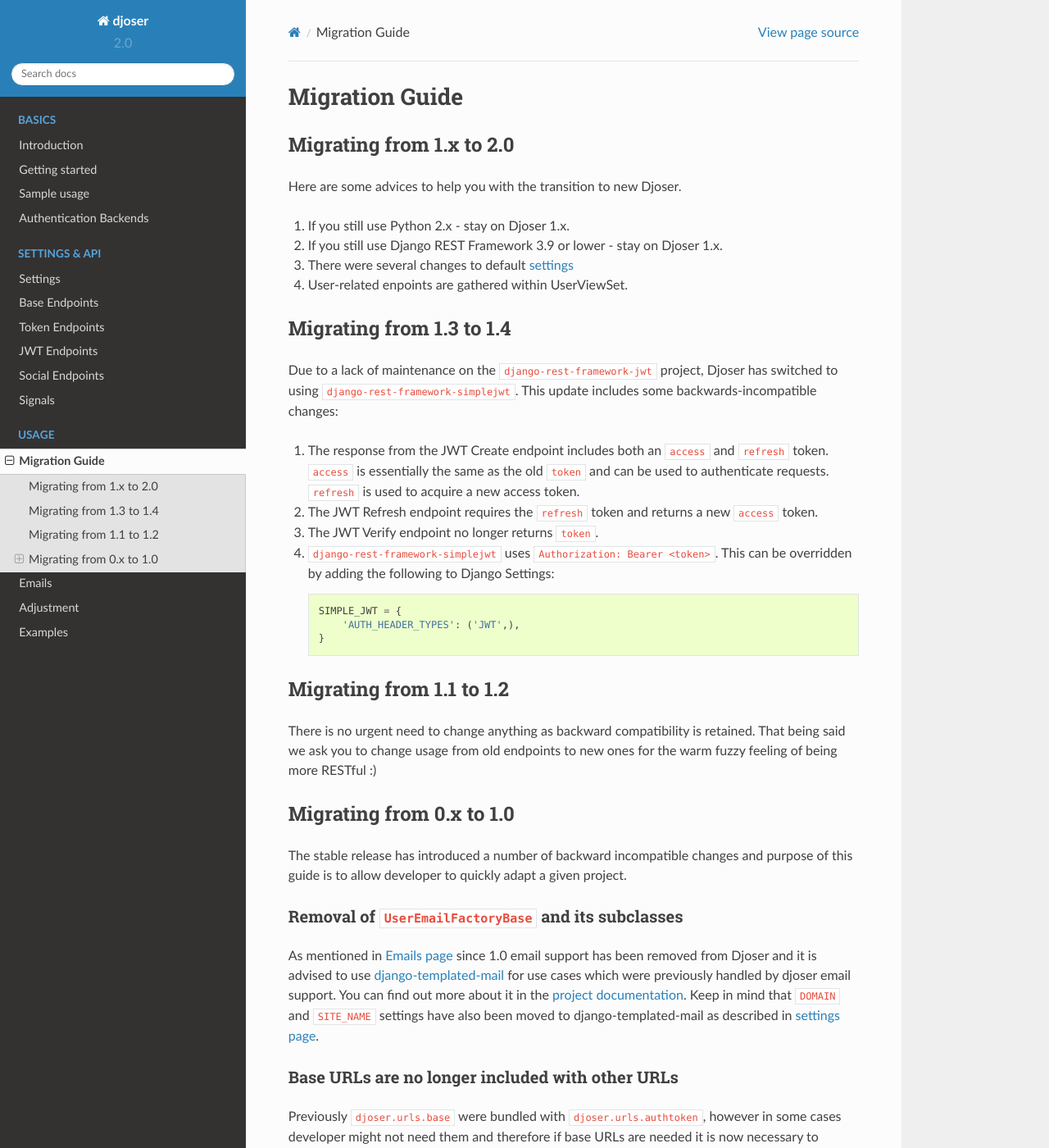
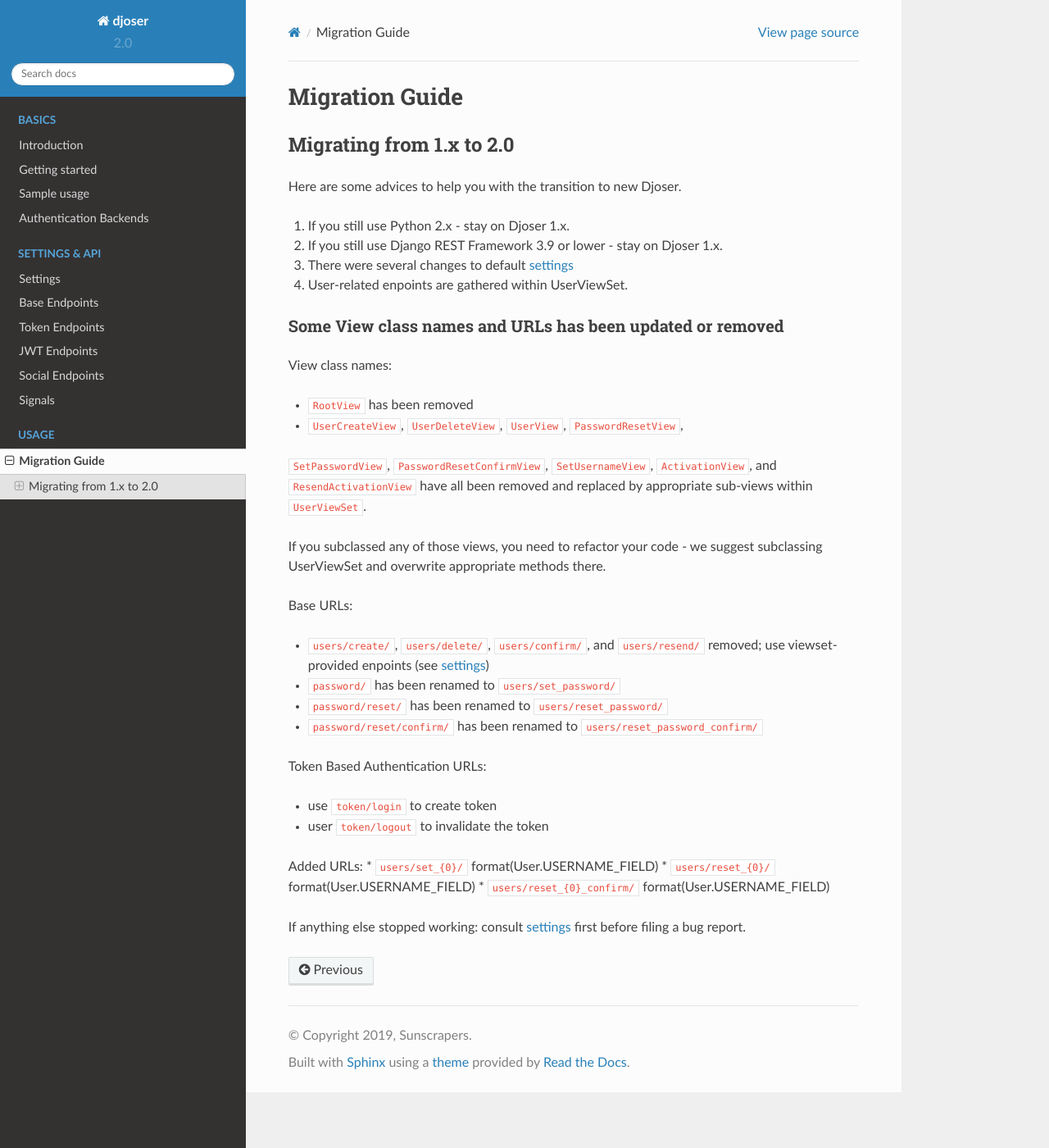
Before and after one commit to sunscrapers/djoser, a Sphinx documentation site: the page built from docs/source/migration_guide.rst, in a window 1280 px wide and 1400 px high. Shown: the whole window at 82% size. Built offline with Sphinx 7.4.7 and the Read the Docs theme 2.0.0, drawn with Linux system fonts in a browser that asks for light colours; some of the changed text lies outside the part shown.

Commit message:
Fix documentation

````diff
--- a/docs/source/getting_started.rst
+++ b/docs/source/getting_started.rst
@@ -32,17 +32,19 @@ Supported Python versions
 * Python 3.5
 * Python 3.6
 * Python 3.7
+* Python 3.8
 
 Supported Django versions
 -------------------------
 
-* Django 2.1
+* Django 1.11
 * Django 2.2
 
 Supported Django Rest Framework versions
 ----------------------------------------
 
 * Django Rest Framework 3.9
+* Django Rest Framework 3.10
 
 Installation
 ------------
--- a/docs/source/index.rst
+++ b/docs/source/index.rst
@@ -35,9 +35,6 @@ Welcome to djoser's documentation!
     :caption: Usage
 
     migration_guide
-    emails
-    adjustment
-    examples
 
 Indices and tables
 ==================
--- a/docs/source/migration_guide.rst
+++ b/docs/source/migration_guide.rst
@@ -13,154 +13,38 @@ Here are some advices to help you with the transition to new Djoser.
 #. There were several changes to default :doc:`settings<settings>`
 #. User-related enpoints are gathered within UserViewSet.
 
--------------------------
-Migrating from 1.3 to 1.4
--------------------------
-
-Due to a lack of maintenance on the ``django-rest-framework-jwt`` project, Djoser
-has switched to using ``django-rest-framework-simplejwt``. This update includes
-some backwards-incompatible changes:
-
-#. The response from the JWT Create endpoint includes both an ``access`` and
-   ``refresh`` token. ``access`` is essentially the same as the old ``token`` and
-   can be used to authenticate requests. ``refresh`` is used to acquire a new
-   access token.
-#. The JWT Refresh endpoint requires the ``refresh`` token and returns a new
-   ``access`` token.
-#. The JWT Verify endpoint no longer returns ``token``.
-#. ``django-rest-framework-simplejwt`` uses ``Authorization: Bearer <token>``.
-   This can be overridden by adding the following to Django Settings:
-
-   .. code-block:: python
-
-     SIMPLE_JWT = {
-         'AUTH_HEADER_TYPES': ('JWT',),
-     }
-
--------------------------
-Migrating from 1.1 to 1.2
--------------------------
-
-There is no urgent need to change anything as backward compatibility is retained.
-That being said we ask you to change usage from old endpoints to new  ones
-for the warm fuzzy feeling of being more RESTful :)
-
-
--------------------------
-Migrating from 0.x to 1.0
--------------------------
-
-The stable release has introduced a number of backward incompatible changes and
-purpose of this guide is to allow developer to quickly adapt a given project.
-
-Removal of ``UserEmailFactoryBase`` and its subclasses
-------------------------------------------------------
-
-As mentioned in `Emails page <http://djoser.readthedocs.io/en/latest/emails.html>`_
-since 1.0 email support has been removed from Djoser and it is advised to
-use `django-templated-mail <https://github.com/sunscrapers/django-templated-mail>`_
-for use cases which were previously handled by djoser email support.
-You can find out more about it in the
-`project documentation <http://django-templated-mail.readthedocs.io/en/latest/>`_.
-Keep in mind that ``DOMAIN`` and ``SITE_NAME`` settings have also been moved to
-django-templated-mail as described in
-`settings page <http://django-templated-mail.readthedocs.io/en/latest/settings.html>`_.
-
-Base URLs are no longer included with other URLs
-------------------------------------------------
-
-Previously ``djoser.urls.base`` were bundled with ``djoser.urls.authtoken``,
-however in some cases developer might not need them and therefore if
-base URLs are needed it is now necessary to explicitly include them, e.g.:
-
-.. code-block:: python
-
-    urlpatterns = [
-        (...),
-        url(r'^auth/', include('djoser.urls')),
-        url(r'^auth/', include('djoser.urls.authtoken')),
-    ]
-
-Dropped support for Django < 1.10
----------------------------------
-
-Support for Django 1.8 and 1.9 has been dropped in Django REST Framework 3.7
-and hence there was no reason to keep it in djoser. It is recommended to upgrade
-to Django 1.11, since 1.10 will EOL in December 2017.
-`Django Deprecation Timeline <https://docs.djangoproject.com/en/1.11/internals/deprecation/>`_
-and `Django Release Notes <https://docs.djangoproject.com/en/1.11/releases/>`_
-are very helpful in the process.
-
-Some View class names and URLs has been updated
------------------------------------------------
-
-Also please note that for sake of consistency all URLs now end with a trailing slash. The trailing slash is optional to ensure compatibility with frontend tools that strip the trailing slash (eg Google's Chrome browser and Angular framework).
-
-View class names:
-
-* ``RegistrationView`` has been renamed to ``UserCreateView``
-* ``LoginView`` has been renamed to ``TokenCreateView``
-* ``LogoutView`` has been renamed to ``TokenDestroyView``
-
-Base URLs:
-
-* ``register/`` has been renamed to ``users/create/``
-* ``register`` URL name has been renamed to ``user-create``
-* ``activate/`` has been renamed to ``users/activate/``
-* ``activate`` URL name has been renamed to ``user-activate``
-
-Token Based Authentication URLs:
-
-* ``login/`` has been renamed to ``token/create/``
-* ``login`` URL name has been renamed to ``token-create``
-* ``logout/`` has been renamed to ``token/destroy/``
-* ``logout`` URL name has been renamed to ``token-destroy``
-
-Dropped support for Django < 2.0
----------------------------------
-
-Support for Django < 2.0 has been dropped in Djoser version 2. It is
-recommended to upgrade to latest version of Django (2.2.1).
 
 Some View class names and URLs has been updated or removed
 ----------------------------------------------------------
 
 View class names:
 
-* ``RootView`` has been removed``
-* ``UserCreateView`` has been replaced to ``UserViewSet``
-* ``UserDeleteView`` has been replaced to ``UserViewSet``
-* ``UserView`` has been replaced to ``UserViewSet``
-* ``PasswordResetView`` has been replaced to ``UserViewSet``
-* ``SetPasswordView`` has been replaced to ``UserViewSet``
-* ``PasswordResetConfirmView`` has been replaced to ``UserViewSet``
-* ``SetUsernameView`` has been replaced to ``UserViewSet``
-* ``ActivationView`` has been replaced to ``UserViewSet``
-* ``ResendActivationView`` has been replaced to ``UserViewSet``
+* ``RootView`` has been removed
+* ``UserCreateView``, ``UserDeleteView``, ``UserView``, ``PasswordResetView``,
+``SetPasswordView``,  ``PasswordResetConfirmView``, ``SetUsernameView``,
+``ActivationView``, and ``ResendActivationView`` have all been removed
+and replaced by appropriate sub-views within ``UserViewSet``.
+
+If you subclassed any of those views, you need to refactor your code - we suggest
+subclassing UserViewSet and overwrite appropriate methods there.
 
 Base URLs:
 
-* ``users/create/`` has been renamed to ``users/``
-* ``users/delete/`` has been renamed to ``users/me/`` and ``users/{}/``
-* ``users/confirm/`` has been renamed to ``users/activation/``
-* ``users/resend/`` has been renamed to ``users/resend_activation/``
+* ``users/create/``, ``users/delete/``, ``users/confirm/``, and ``users/resend/``
+  removed; use viewset-provided enpoints (see :doc:`settings<settings>`)
 * ``password/`` has been renamed to ``users/set_password/``
 * ``password/reset/`` has been renamed to ``users/reset_password/``
 * ``password/reset/confirm/`` has been renamed to ``users/reset_password_confirm/``
 
 Token Based Authentication URLs:
 
-* ``login/`` has been renamed to ``token/create/``
-* ``login`` URL name has been renamed to ``token-create``
-* ``logout/`` has been renamed to ``token/destroy/``
-* ``logout`` URL name has been renamed to ``token-destroy``
+* use ``token/login`` to create token
+* user ``token/logout`` to invalidate the token
 
 Added URLs:
 * ``users/set_{0}/`` format(User.USERNAME_FIELD)
 * ``users/reset_{0}/`` format(User.USERNAME_FIELD)
 * ``users/reset_{0}_confirm/`` format(User.USERNAME_FIELD)
 
-Dropped URLs:
-* ``users/change_username/``
-* ``'{0}/'.format(User.USERNAME_FIELD)``
-* ``/``` RootView
+If anything else stopped working: consult :doc:`settings<settings>` first before
+filing a bug report.
````
Also changed, not shown: docs/source/base_endpoints.rst (+39 -21 lines).
